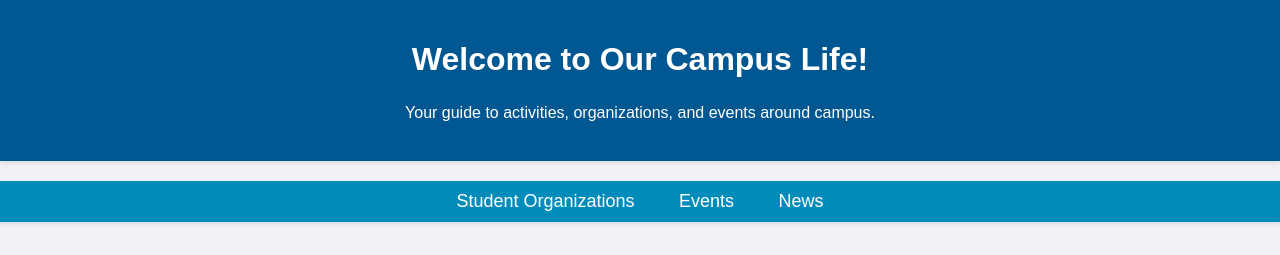
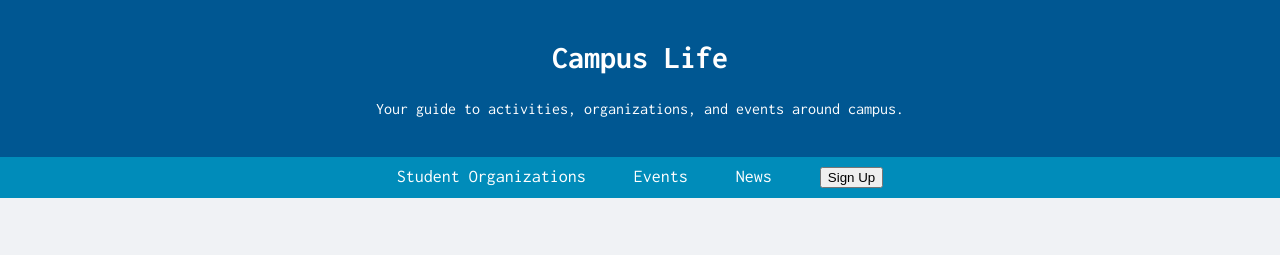
Before and after one commit to paigegodfrey/campus-life-p2, a plain HTML site: page index.html in a window 1280 px wide. Shown: the top 255 px of the page. Drawn offline with Linux system fonts and the light colour scheme.

Commit message:
update index and styles

```diff
--- a/index.html
+++ b/index.html
@@ -2,12 +2,15 @@
 <html lang="en">
     <head>
         <link rel="stylesheet" href="styles.css">
+        <link rel="preconnect" href="https://fonts.googleapis.com">
+        <link rel="preconnect" href="https://fonts.gstatic.com" crossorigin>
+        <link href="https://fonts.googleapis.com/css2?family=Fugaz+One&family=Inconsolata:wght@200..900&display=swap" rel="stylesheet">
         <title>Campus Life Guide</title>
     </head>
 
     <body>
         <header id="banner">
-            <h1>Welcome to Our Campus Life!</h1>
+            <h1>Campus Life</h1>
             <p>Your guide to activities, organizations, and events around campus.</p>
         </header>
 
@@ -16,6 +19,7 @@
                 <li><a href="#student-organizations">Student Organizations</a></li>
                 <li><a href="#events">Events</a></li>
                 <li><a href="#news">News</a></li>
+                <li><button>Sign Up</button></li>
             </ul>
         </nav>
 
--- a/styles.css
+++ b/styles.css
@@ -1,6 +1,6 @@
 /* styles.css */
 body {
-    font-family: 'Arial', sans-serif;
+    font-family: 'Inconsolata', sans-serif;
     margin: 0;
     padding: 0;
     background-color: #f0f2f5;
@@ -77,9 +77,3 @@ a.button:hover {
     border-radius: 50%;
     margin-right: 15px;
 }
-
-/* Box model adjustments */
-header, nav, section {
-    margin-bottom: 20px;
-    box-shadow: 0 2px 4px rgba(0,0,0,0.1);
-}
```
